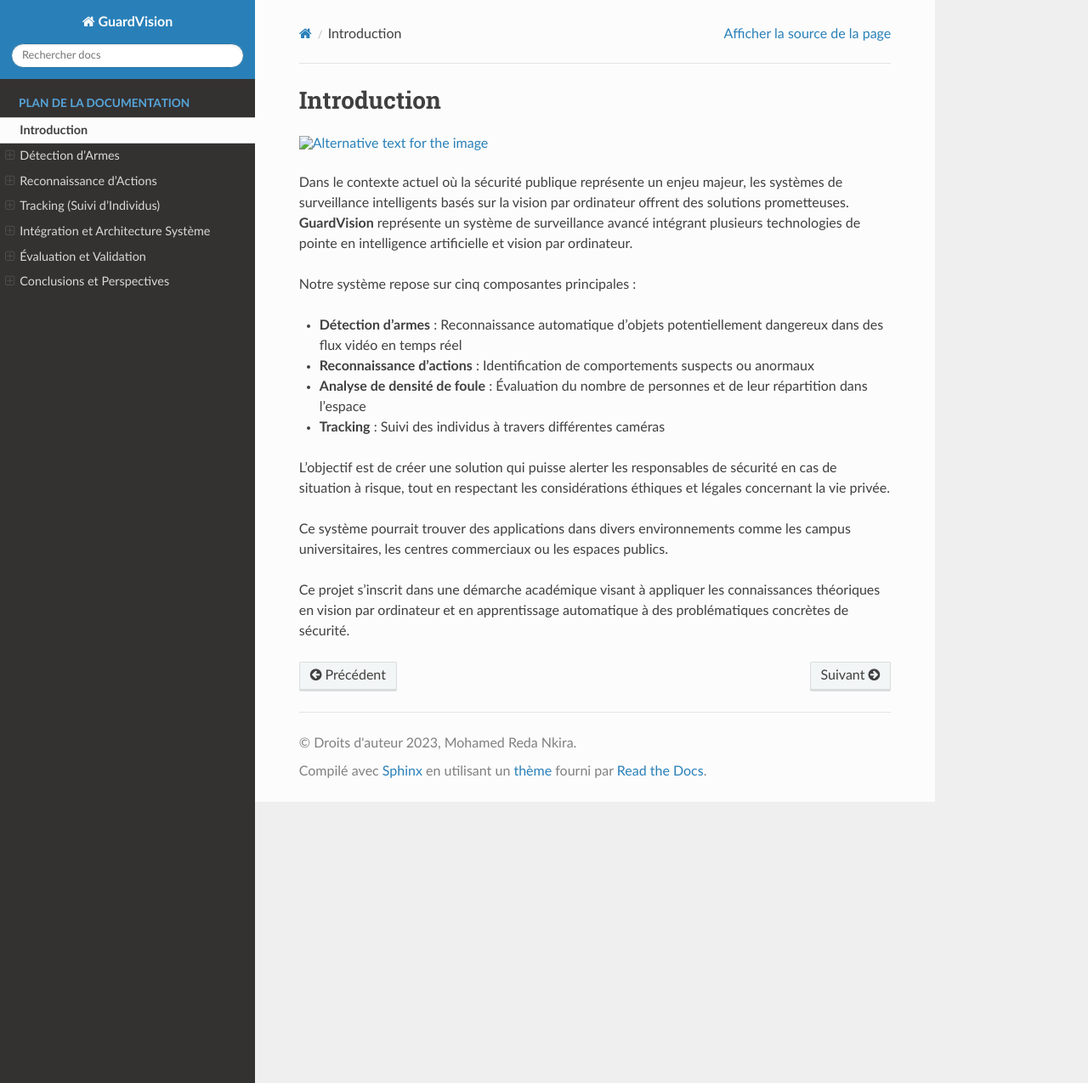
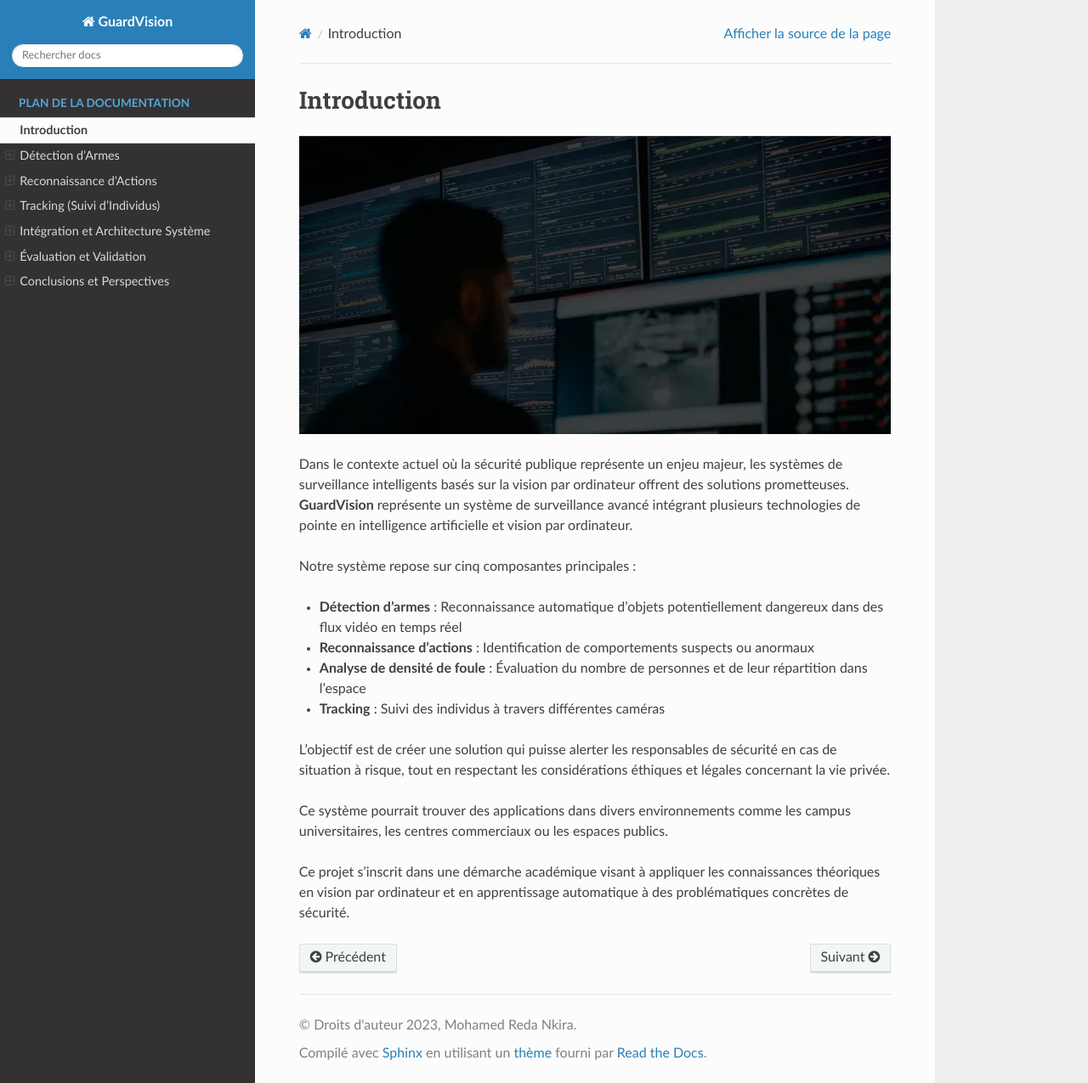
Before and after one commit to med-reda-nk/GuardVision, a Sphinx documentation site: the page built from Documentation/Introduction.rst, in a window 1280 px wide and 1275 px high. Shown: the whole window at 85% size. Built offline with Sphinx 7.4.7 and the Read the Docs theme 3.1.0, drawn with Linux system fonts in a browser that asks for light colours; pages that are not in the unit, such as notebooks, are missing from menus.

Commit message:
Update Introduction.rst

```diff
--- a/Documentation/Introduction.rst
+++ b/Documentation/Introduction.rst
@@ -2,7 +2,7 @@ Introduction
 ====================
 
 
-.. figure:: /Documentation/images/Image2.jpg
+.. figure:: images/Image2.jpg
    :width: 100%
    :alt: Alternative text for the image
 
```
